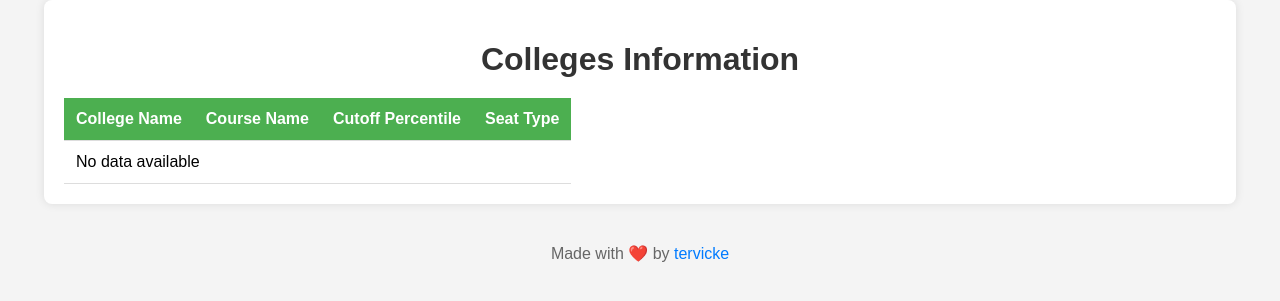
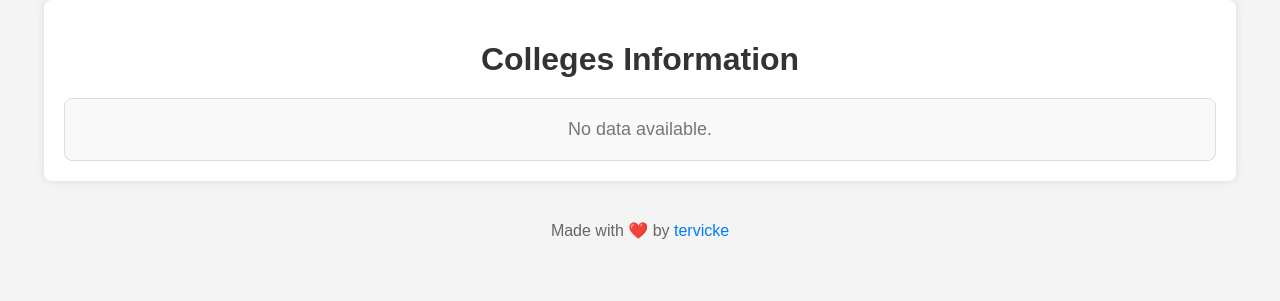
Before and after one commit to Tervicke/CET_college_search, a Flask app: page /result in a window 1280 px wide. Shown: the top 301 px of the page. Run offline with Flask 3, Linux system fonts and the light colour scheme.

Commit message:
update the ui when college list is empty

```diff
--- a/static/result_style.css
+++ b/static/result_style.css
@@ -48,6 +48,16 @@ tr:hover {
     background-color: #ddd;
 }
 
+.no-data {
+    text-align: center;
+    font-size: 18px;
+    color: #777;
+    padding: 20px;
+    border: 1px solid #ddd;
+    border-radius: 8px;
+    background-color: #f9f9f9;
+}
+
 /* Responsive styles */
 @media screen and (max-width: 768px) {
     .container {
@@ -86,6 +96,11 @@ tr:hover {
     .footer {
         font-size: 14px;
     }
+
+    .no-data {
+        font-size: 16px;
+        padding: 15px;
+    }
 }
 
 .footer {
--- a/templates/result.html
+++ b/templates/result.html
@@ -9,6 +9,7 @@
 <body>
     <div class="container">
         <h1>Colleges Information</h1>
+        {% if data %}
         <table>
             <thead>
                 <tr>
@@ -19,7 +20,6 @@
                 </tr>
             </thead>
             <tbody>
-                {% if data %}
                 {% for item in data %}
                 <tr>
                     <td>{{ item.college_name }}</td>
@@ -28,13 +28,13 @@
                     <td>{{ item.seattype }}</td>
                 </tr>
                 {% endfor %}
-                {% else %}
-                    <tr>
-                        <td colspan="4">No data available</td>
-                    </tr>
-                {% endif %}
             </tbody>
         </table>
+        {% else %}
+        <div class="no-data">
+            No data available.
+        </div>
+        {% endif %}
     </div>
     <div class="footer">
         Made with ❤️ by <a href="https://tervicke.netlify.app/" target="_blank">tervicke</a>
```
Lines whose indentation alone changed are shown as unchanged.
